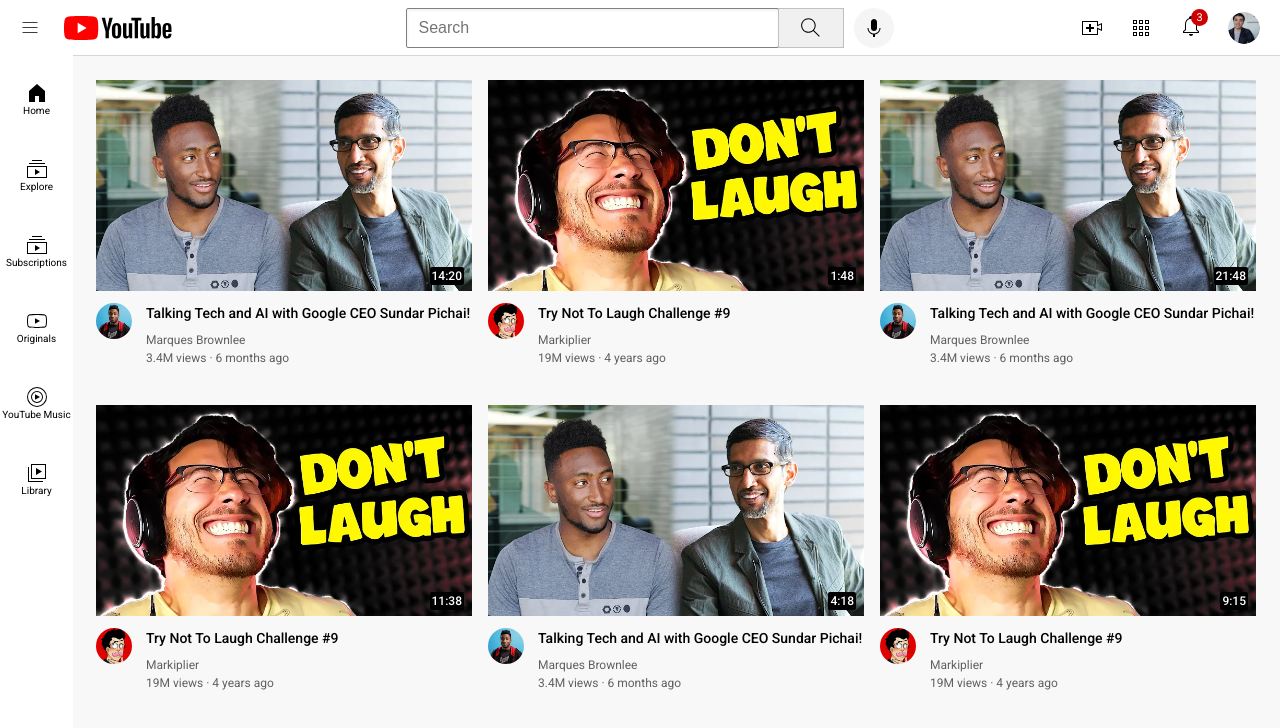
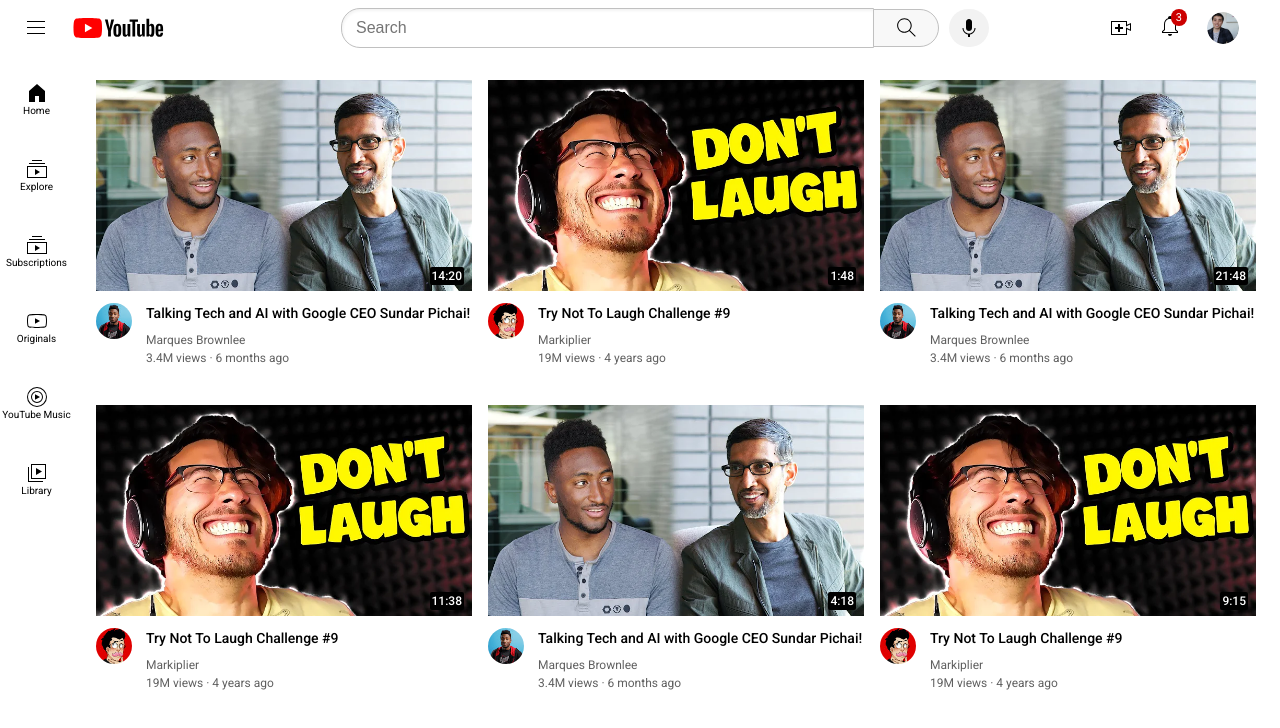
Before and after one commit to MicWang1/YouTubeCloneHTMLCSS, a plain HTML site: page index.html in a window 1280 px wide. Shown: the top 728 px of the page. Drawn offline with Linux system fonts and the light colour scheme.

Commit message:
updated header

```diff
--- a/index.html
+++ b/index.html
@@ -36,7 +36,6 @@
 
         <div class="right-section">
             <img class="upload-icon" src="icons/upload.svg">
-            <img class="youtube-apps-icon" src="icons/youtube-apps.svg">
             <div class="notifications-icon-container">
                 <img class="notifications-icon" src="icons/notifications.svg">
                 <div class="notifications-count">3</div>
--- a/styles/general.css
+++ b/styles/general.css
@@ -7,7 +7,7 @@
     font-family: Roboto, Arial;
     margin: 0;
     padding: 80px 24px 1000px 96px;
-    background-color: rgb(248, 248, 248);
+    background-color: white;
 }
 
 .video-time {
--- a/styles/header.css
+++ b/styles/header.css
@@ -1,9 +1,3 @@
-.search-bar {
-    font-size: 20px;
-    margin-left: 12px;
-    display: block;
-}
-
 .header {
     height: 55px;
     display: flex;
@@ -13,12 +7,9 @@
     left: 0;
     right: 0;
     top: 0;
+    padding: 0 16px;
 
     background-color: white;
-    border-bottom-style: solid;
-    border-bottom-width: 1px;
-    border-bottom-color: rgb(214, 214, 214);
-
     z-index: 100;
 }
 
@@ -32,57 +23,66 @@
     flex: 1;
     margin-left: 70px;
     margin-right: 35px;
-    max-width: 500px;
+    max-width: 680px;
     align-items: center;
 }
 
 .right-section {
     width: 180px;
     display: flex;
-    justify-content: space-between;
+    justify-content: space-evenly;
     align-items: center;
-    margin-right: 20px;
+    margin-right: 0px;
     flex-shrink: 0;
 }
 
 .hamburger-menu {
-    height: 20px;
-    margin-left: 20px;
-    margin-right: 24px;
+    height: 24px;
+    padding: 8px;
 }
 
 .youtube-logo {
-    height: 24px;
+    height: 20px;
+    width: 93px;
+    padding: 18px 14px 18px 16px;
 }
 
 .search-button {
-    height: 40px;
+    height: 38px;
     width: 66px;
-    background-color: rgb(240, 240, 240);
-    border-width: 1px;
-    border-style: solid;
-    border-color: rgb(192, 192, 192);
+    background-color: rgb(248, 248, 248);
+
+    border: 0.667px solid rgb(192, 192, 192);
+    border-radius: 0 19px 19px 0;
+
     margin-left: -1px;
     margin-right: 10px;
 
     position: relative;
+    transition: background-color 0.15s;
 }
 
 .voice-search-button {
-    height: 40px;
+    height: 38px;
     width: 40px;
-    border-radius: 20px;
+    background-color: rgb(242, 242, 242);
+    border-radius: 19px;
     border: none;
-    background-color: rgb(245, 245, 245);
+
     position: relative;
+    transition: background-color 0.15s;
 }
 
 .search-bar {
+    font-size: 20px;
+    margin-left: 32px;
+    padding: 0 4px;
+
     flex: 1;
-    height: 36px;
+    height: 38px;
     font-size: 16px;
-    border: 1px solid gray;
-    border-radius: 2px;
+    border: 0.667px solid rgb(192, 192, 192);
+    border-radius: 19px 0 0 19px;
     box-shadow: inset 1px 2px 3px rgba(0, 0, 0, 0.05);
     width: 0;
 }
@@ -141,14 +141,16 @@
     cursor: pointer;
 }
 
-.search-button, .voice-search-button {
+.search-button,
+.voice-search-button {
     position: relative;
     display: flex;
     justify-content: center;
     align-items: center;
 }
 
-.search-button .tooltip, .voice-search-button .tooltip {
+.search-button .tooltip,
+.voice-search-button .tooltip {
     position: absolute;
     background-color: gray;
     color: white;
@@ -165,6 +167,12 @@
     white-space: nowrap;
 }
 
-.search-button:hover .tooltip, .voice-search-button:hover .tooltip {
+.search-button:hover .tooltip,
+.voice-search-button:hover .tooltip {
     opacity: 1;
 }
+
+.search-button:hover,
+.voice-search-button:hover {
+    background-color: rgb(235, 235, 235);
+}
--- a/styles/sidebar.css
+++ b/styles/sidebar.css
@@ -17,6 +17,7 @@
     align-items: center;
     flex-direction: column;
     cursor: pointer;
+    transition: background-color 0.2s;
 }
 
 .sidebar-link:hover {
```
